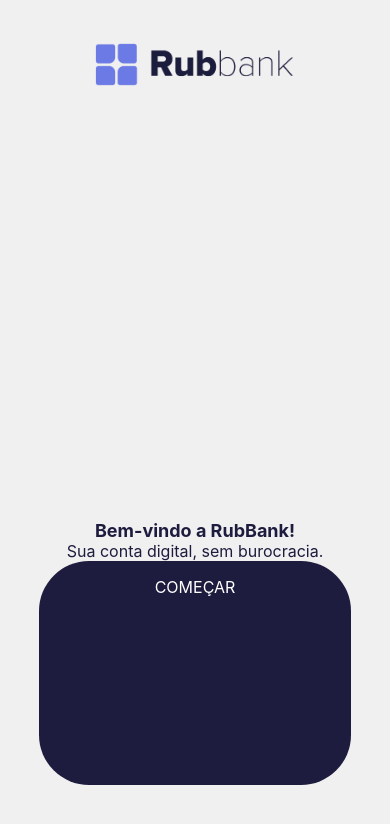
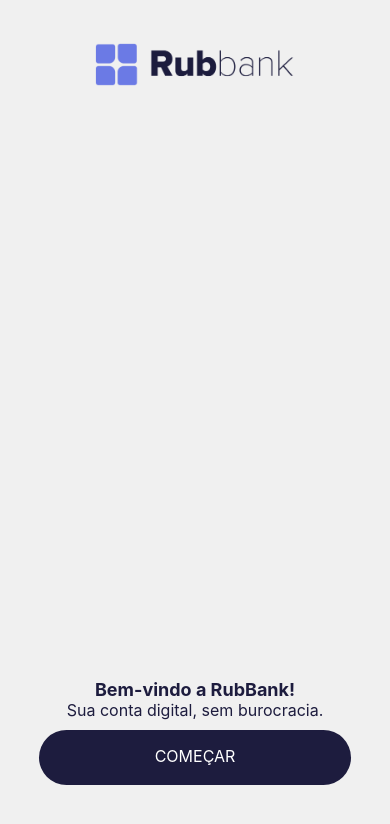
Before and after one commit to igorjr-rubcube/rubcamp-3-mobile-igorj, a React Native app: screen /Welcome in a window 390 px wide. Shown: the top 824 px of the page. Built offline with nearby package versions, Linux system fonts and the light colour scheme.

Commit message:
update login screen

```diff
--- a/src/components/Button/Button.styles.tsx
+++ b/src/components/Button/Button.styles.tsx
@@ -1,11 +1,11 @@
 import styled from 'styled-components/native';
 import Colors from '../../styles/colors';
 
-// FIXME - change size of button
 export const DefaultButton = styled.TouchableOpacity<{color?: string}>`
   flex: 2;
   align-self: flex-end;
   width: 100%;
+  max-height: 55px;
   padding: 16px;
   border-radius: 50px;
   background-color: ${props => props.color || Colors.button.primary};
--- a/src/components/TextInputField/TextInputField.styles.ts
+++ b/src/components/TextInputField/TextInputField.styles.ts
@@ -1,5 +1,6 @@
 import styled from 'styled-components/native';
 import Colors from '../../styles/colors';
+import MaskInput from 'react-native-mask-input';
 
 export const Field = styled.View`
   margin-bottom: 16px;
@@ -18,7 +19,7 @@ export const Label = styled.Text`
   margin-bottom: 12px;
 `;
 
-export const Input = styled.TextInput`
+export const Input = styled(MaskInput)`
   flex: 1;
   font-size: 18px;
   padding: 0 0 8px 0;
--- a/src/components/TextInputField/TextInputField.tsx
+++ b/src/components/TextInputField/TextInputField.tsx
@@ -10,6 +10,7 @@ type TextInputFieldProps = {
   secureTextFunction?: any;
   icon?: JSX.Element;
   iconFunction?: any;
+  mask?: RegExp[];
 };
 
 function TextInputField({
@@ -21,6 +22,7 @@ function TextInputField({
   secureTextFunction,
   icon,
   iconFunction,
+  mask,
 }: TextInputFieldProps) {
   return (
     <>
@@ -31,6 +33,7 @@ function TextInputField({
           onChangeText={onChangeFunction}
           placeholder={placeholder}
           secureTextEntry={secureText || false}
+          mask={mask}
         />
         {icon && iconFunction && (
           <IconContainer onPressIn={() => iconFunction(secureTextFunction)}>
--- a/src/flows/login/LoginScreen.tsx
+++ b/src/flows/login/LoginScreen.tsx
@@ -18,6 +18,7 @@ import {Keyboard} from 'react-native';
 import {login} from './api/login';
 
 const logo = require('../../assets/rubbank-logo.png');
+const cpfMask = [/\d/, /\d/, /\d/, ".", /\d/, /\d/, /\d/, ".", /\d/, /\d/, /\d/, "-", /\d/, /\d/];
 
 function LoginScreen({navigation}: any) {
   const [keyboardShow, setKeyboardShow] = useState(false);
@@ -88,6 +89,7 @@ function LoginScreen({navigation}: any) {
           onChangeFunction={setCpf}
           label="CPF"
           placeholder="Insira seu CPF aqui"
+          mask={cpfMask}
         />
         <TextInputField
           value={password}
--- a/src/flows/welcome/WelcomeScreen.styles.ts
+++ b/src/flows/welcome/WelcomeScreen.styles.ts
@@ -33,4 +33,5 @@ export const Title = styled.Text`
 export const Message = styled.Text`
   font-size: 16px;
   color: ${Colors.text.primary};
+  margin-bottom: 10px;
 `;
```
